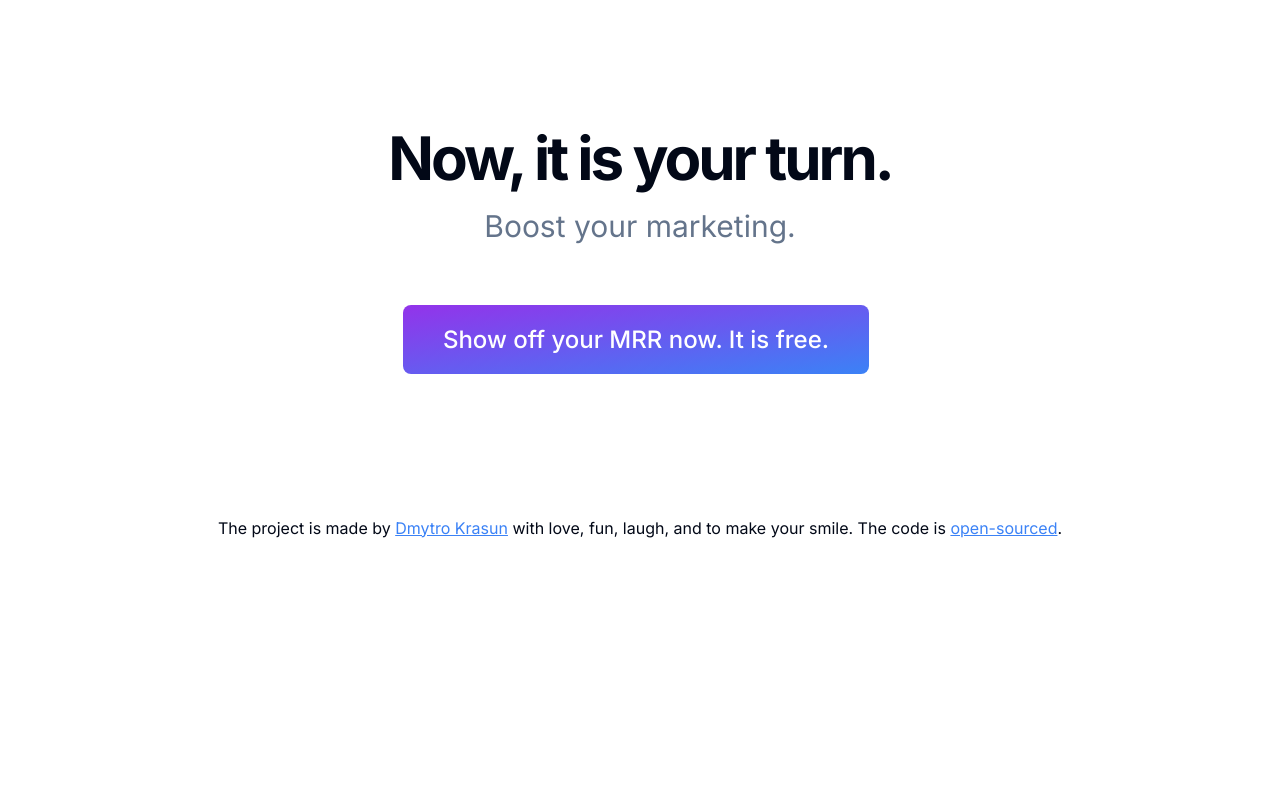
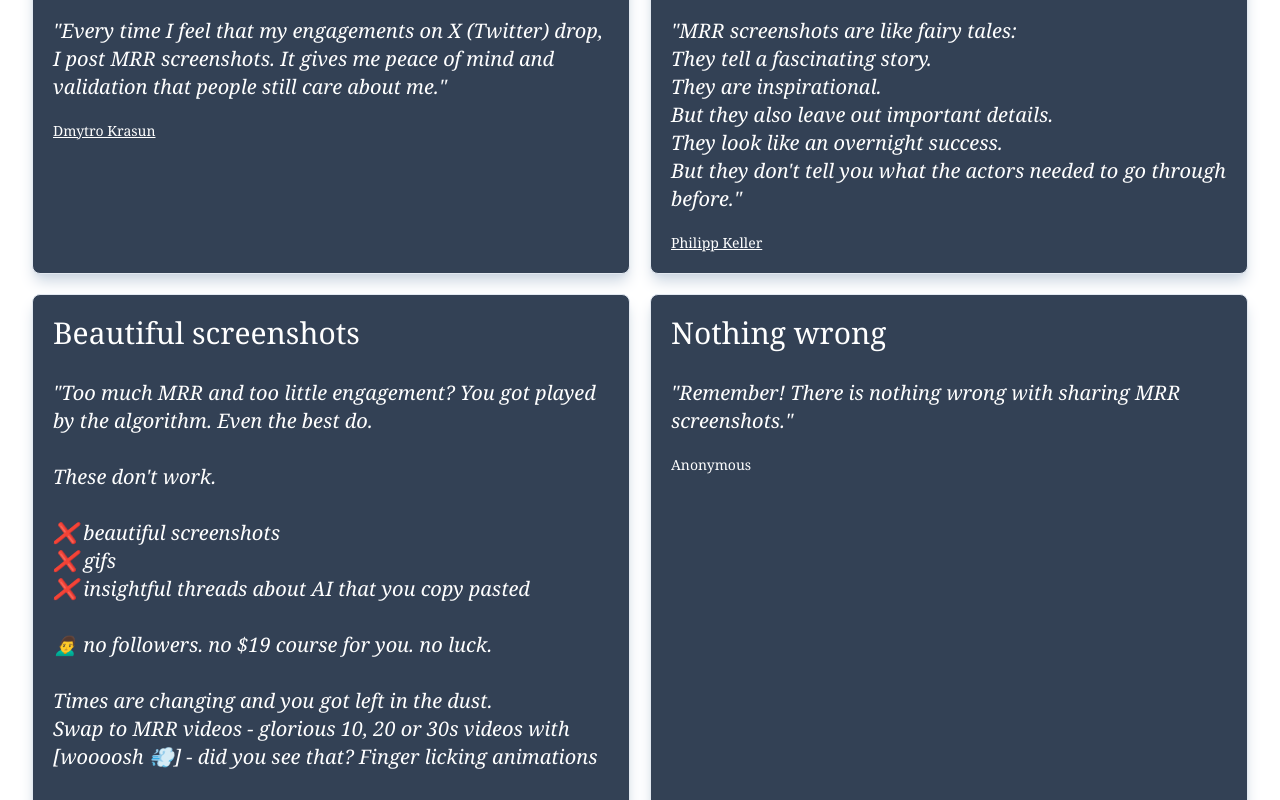
Before and after one commit to krasun/mrrporn, a Next.js app: page / in a window 1280 px wide. Shown: the part 3720-4520 px from the top of the page. Before the commit the page ends 4420 px from the top, so only its background shows below. Built offline with nearby package versions, Linux system fonts and the light colour scheme.

Commit message:
Add testimonials

```diff
--- a/src/app/page.tsx
+++ b/src/app/page.tsx
@@ -13,7 +13,8 @@ interface Tweet {
 
 interface Testimonial {
     title: string;
-    text: string;
+    authorUrl?: string;
+    text: string | React.JSX.Element;
     author: string;
 }
 
@@ -97,7 +98,7 @@ function About() {
                     it with your friends or{" "}
                     <Link
                         className="underline hover:no-underline"
-                        href="https://www.producthunt.com/products/mrrporn"
+                        href="https://www.producthunt.com/posts/mrrporn"
                     >
                         upvote on Product Hunt
                     </Link>
@@ -127,8 +128,75 @@ export default function Home() {
         },
         {
             title: "Cheap engagement trick",
+            authorUrl: "https://twitter.com/DmytroKrasun",
             text: "Every time I feel that my engagements on X (Twitter) drop, I post MRR screenshots. It gives me peace of mind and validation that people still care about me.",
-            author: "Dmytro K.",
+            author: "Dmytro Krasun",
+        },
+        {
+            author: "Philipp Keller",
+            authorUrl: "https://twitter.com/philkellr",
+            title: "Fairy tales",
+            text: (
+                <>
+                    MRR screenshots are like fairy tales:
+                    <br />
+                    They tell a fascinating story.
+                    <br />
+                    They are inspirational.
+                    <br />
+                    But they also leave out important details.
+                    <br />
+                    They look like an overnight success.
+                    <br />
+                    But they don't tell you what the actors needed to go through
+                    before.
+                </>
+            ),
+        },
+        {
+            author: "Dan Mindru",
+            authorUrl: "https://twitter.com/d4m1n",
+            title: "Beautiful screenshots",
+            text: (
+                <>
+                    Too much MRR and too little engagement? You got played by
+                    the algorithm. Even the best do.
+                    <br />
+                    <br />
+                    These don&apos;t work.
+                    <br />
+                    <br />
+                    ❌ beautiful screenshots
+                    <br />
+                    ❌ gifs
+                    <br />
+                    ❌ insightful threads about AI that you copy pasted
+                    <br />
+                    <br />
+                    🙍‍♂️ no followers. no $19 course for you. no luck.
+                    <br />
+                    <br />
+                    Times are changing and you got left in the dust. <br />
+                    Swap to MRR videos - glorious 10, 20 or 30s videos with
+                    [woooosh 💨] - did you see that? Finger licking animations
+                    <br />
+                    <br />
+                    $1000 MRR today will be $2000 MRR tomorrow.
+                    <br />
+                    Tech bros knocking on your DMs every minute.
+                    <br />
+                    Followers for days.
+                    <br />
+                    <br />
+                    You&apos;ll either be on mrrporn or have no MRR to brag
+                    about before you can say monthly rec… [woooshhhhh 💨]!
+                </>
+            ),
+        },
+        {
+            title: "Nothing wrong",
+            text: "Remember! There is nothing wrong with sharing MRR screenshots.",
+            author: "Anonymous",
         },
     ];
 
@@ -229,7 +297,7 @@ export default function Home() {
                 <div className="text-6xl font-bold tracking-tighter text-center">
                     Confessions
                 </div>
-                <div className="mt-20 container mx-auto grid grid-cols-1 md:grid-cols-3 gap-5">
+                <div className="mt-20 container mx-auto grid grid-cols-1 md:grid-cols-2 gap-5">
                     {testimonials.map((t) => (
                         <div
                             key={t.title}
@@ -240,7 +308,18 @@ export default function Home() {
                                 <p className="mt-5 italic">
                                     &quot;{t.text}&quot;
                                 </p>
-                                <p className="mt-5 text-sm">{t.author}</p>
+                                <p className="mt-5 text-sm">
+                                    {t.authorUrl ? (
+                                        <Link
+                                            href={t.authorUrl}
+                                            className="underline hover:no-underline"
+                                        >
+                                            {t.author}
+                                        </Link>
+                                    ) : (
+                                        t.author
+                                    )}
+                                </p>
                             </div>
                         </div>
                     ))}
```
